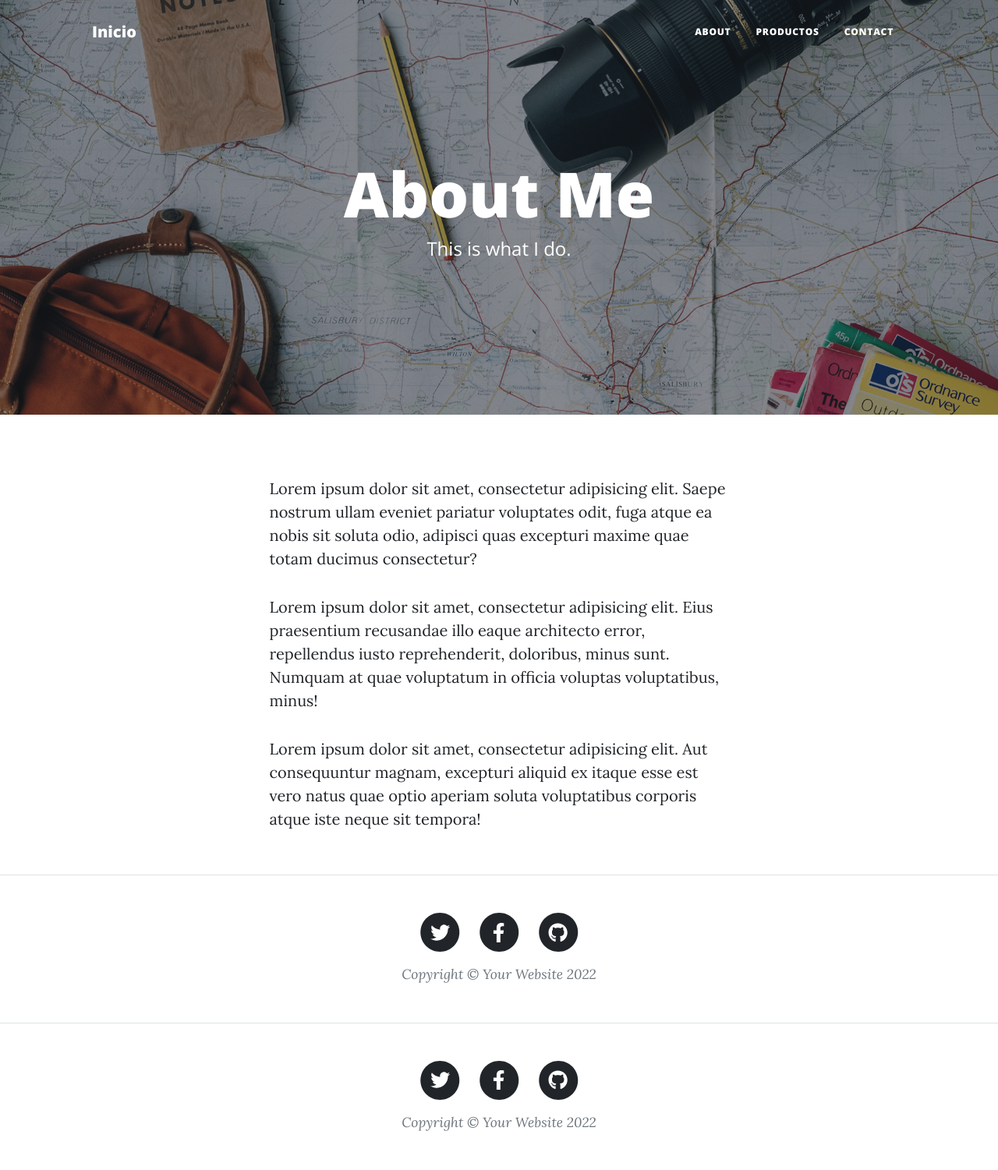
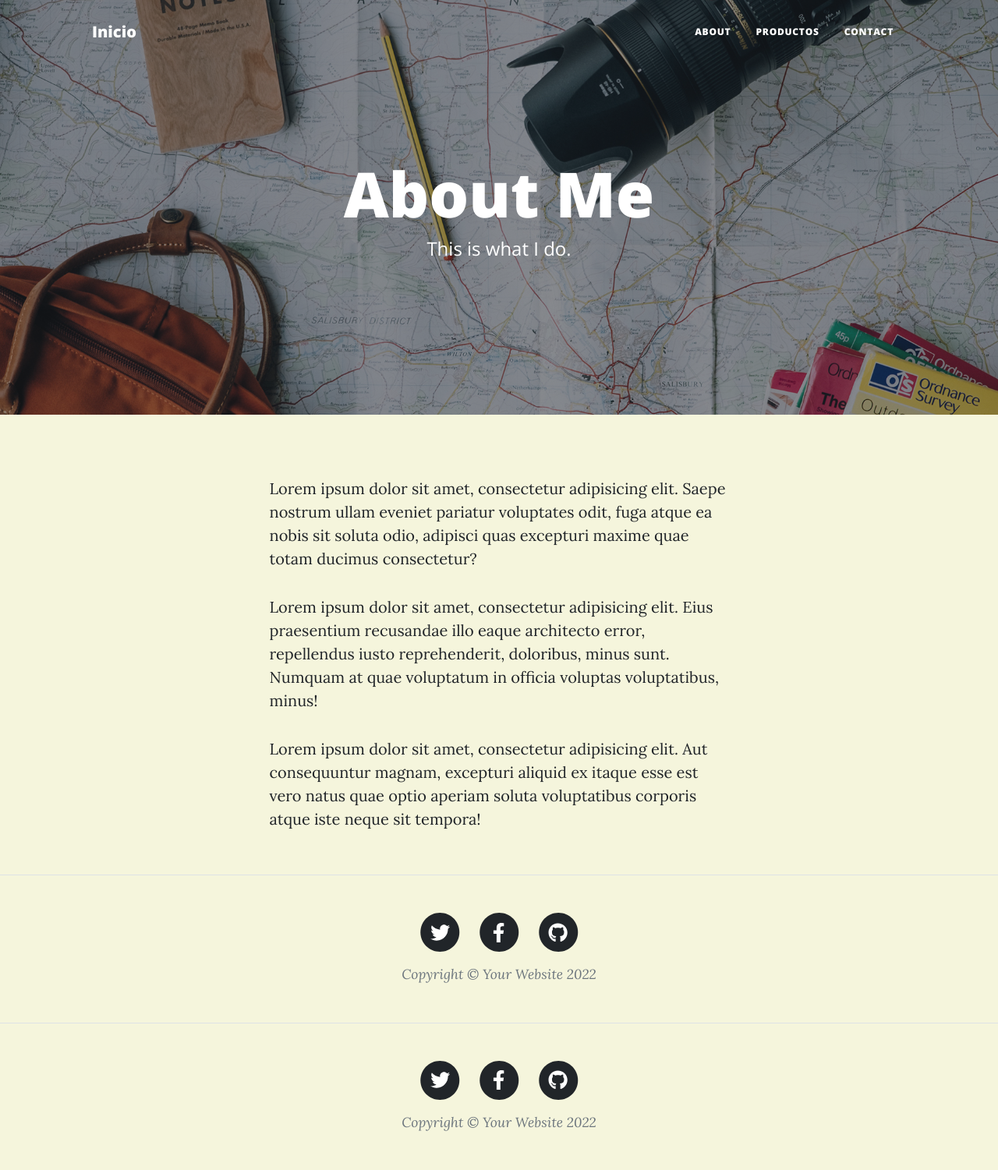
Before and after one commit to fvck12/Entrega-Intermedia, a Django app: page /webapp/about in a window 1280 px wide. Shown: the whole page at 78% size. Run offline with Django 4.2, Linux system fonts and the light colour scheme; some libraries are stand-ins or nearby versions.

Commit message:
Cambio del color de fondo a Beige, posibles cambios en base de la decision de los compañeros

```diff
--- a/EntregaIntermedia/WebApp/templates/father.html
+++ b/EntregaIntermedia/WebApp/templates/father.html
@@ -18,7 +18,7 @@
         <!-- Core theme CSS (includes Bootstrap)-->
         <link href="{% static 'css/styles.css' %}" rel="stylesheet" />
     </head>
-    <body>
+    <body style="background-color: beige">
         <!-- Navigation-->
         <nav class="navbar navbar-expand-lg navbar-light" id="mainNav">
             <div class="container px-4 px-lg-5">
```
Also changed, not shown: EntregaIntermedia/WebApp/static/assets/img/Pico-loro.jpg (added), EntregaIntermedia/db.sqlite3, EntregaIntermedia/media/Productos/Pico-loro.jpg (added).
